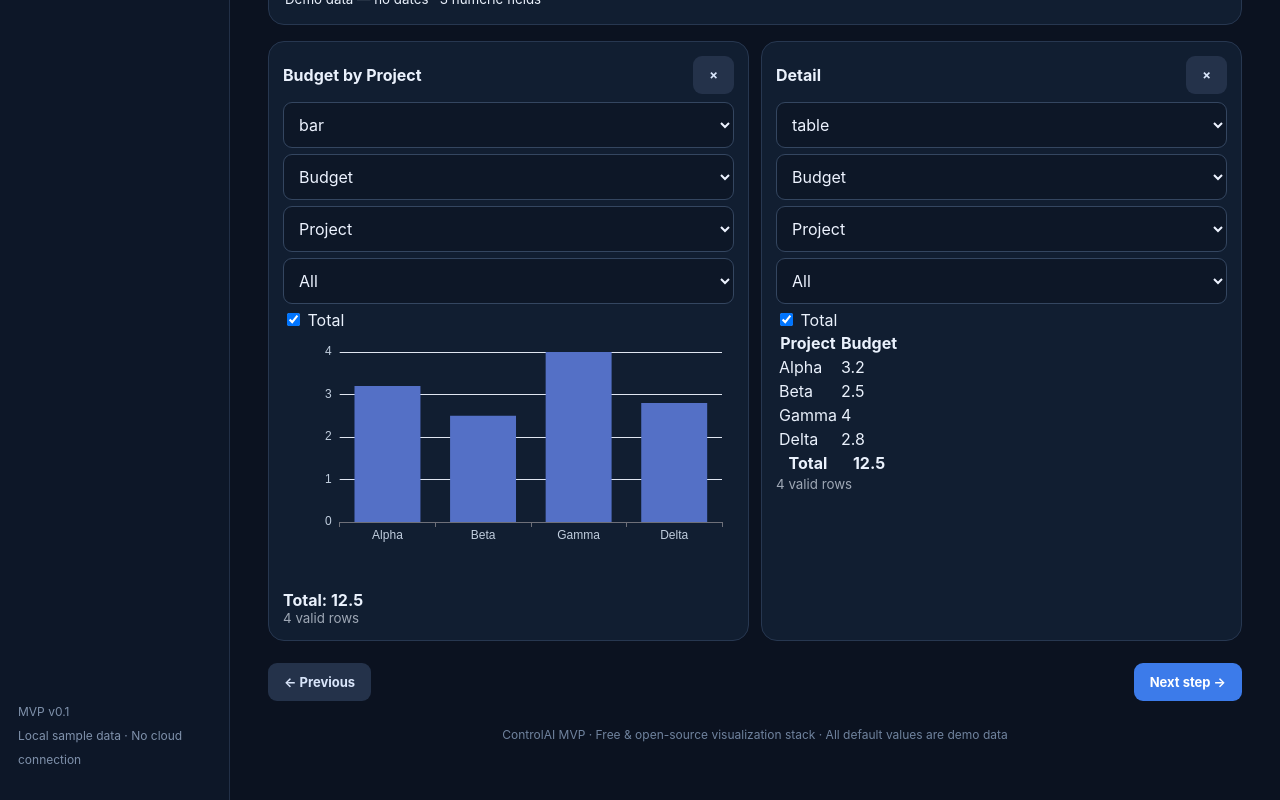
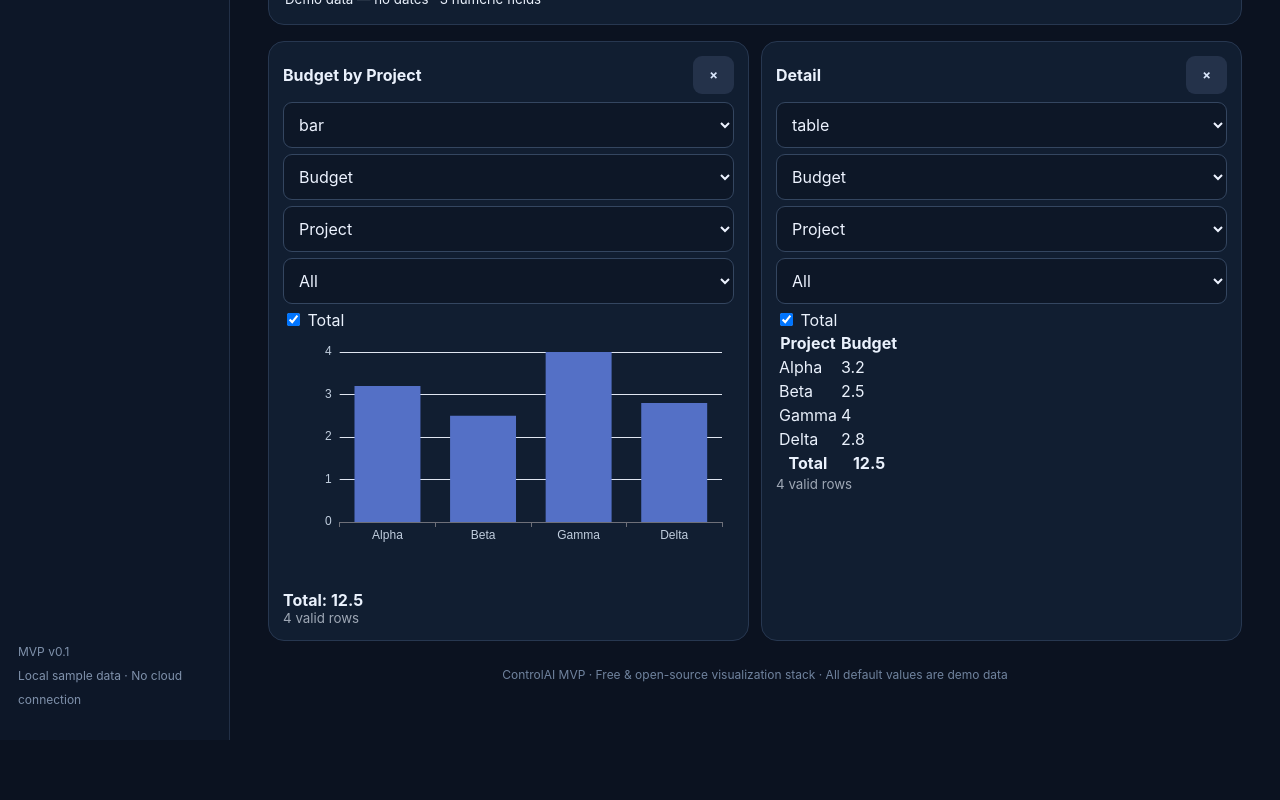
Before and after one commit to arvinazizian/ControlAI, a React (Vite) app: page / in a window 1280 px wide. Shown: the part 1252-2052 px from the top of the page. After the commit the page ends 1992 px from the top, so only its background shows below. Built offline with nearby package versions, Linux system fonts and the light colour scheme.

Commit message:
fix: remove broken next/previous wizard navigation from report studio

```diff
--- a/src/App.tsx
+++ b/src/App.tsx
@@ -155,7 +155,7 @@ export default function App() {
 
       </>}
       {tab==="settings"&&<><ModelWizard language={language}/><ExcelImport terms={terms} language={language} onImport={rows=>{setProjects(rows);setSelected(rows[0]?.id??null);}}/><CompanyGlossary terms={terms} language={language} onChange={saveTerms}/><ManualAIExchange terms={terms} language={language} onApply={update}/></>}
-      <div className="stage-navigation"><button className="secondary" disabled={tab==="sources"} onClick={()=>setTab(tab==="data"?"sources":tab==="relationships"?"data":tab==="report"?"relationships":"report")}>{language==="fa"?"← مرحله قبل":"← Previous"}</button><button className="primary" disabled={tab==="report"} onClick={()=>setTab(tab==="sources"?"data":tab==="data"?"relationships":tab==="relationships"?"report":"report")}>{language==="fa"?"مرحله بعد →":"Next step →"}</button></div>
+      {tab!=="report"&&tab!=="preview"&&<div className="stage-navigation"><button className="secondary" onClick={()=>setTab("report")}>{language==="fa"?"رفتن به استودیو گزارش":"Open report studio"}</button></div>}
     </div>
     <footer>ControlAI MVP · Free & open-source visualization stack · All default values are demo data</footer></main></div>;
 }
```
